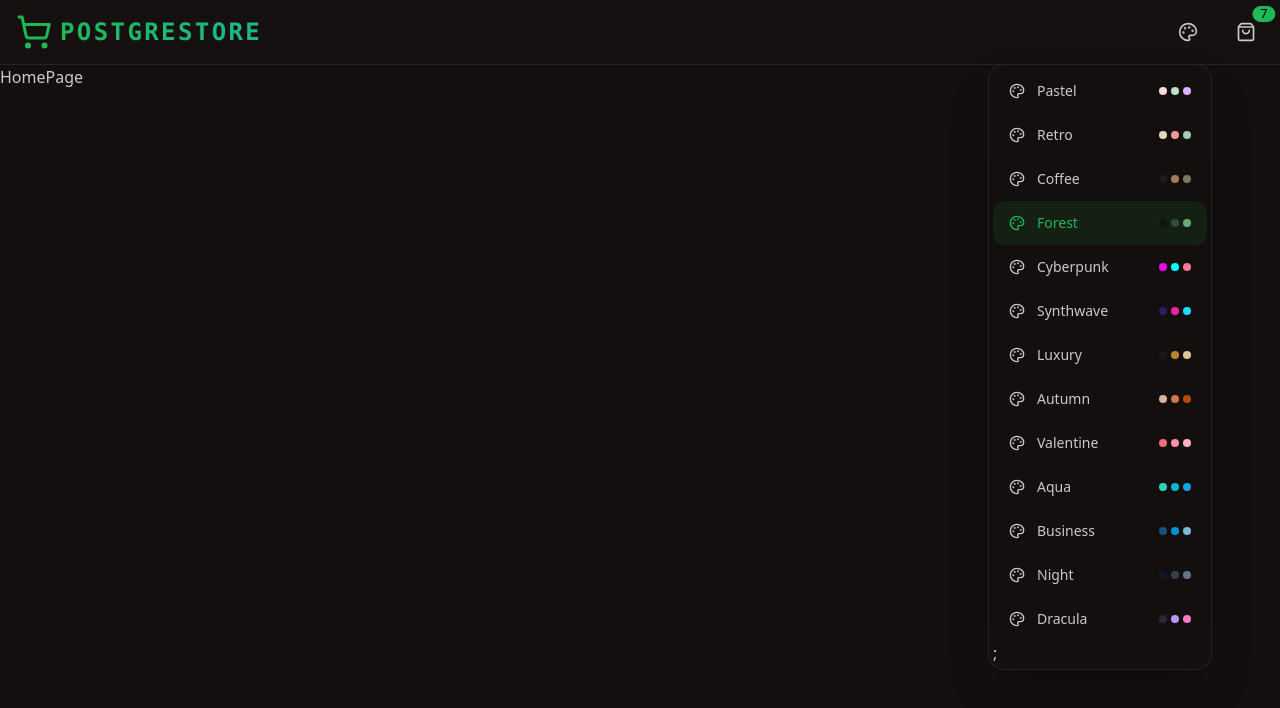
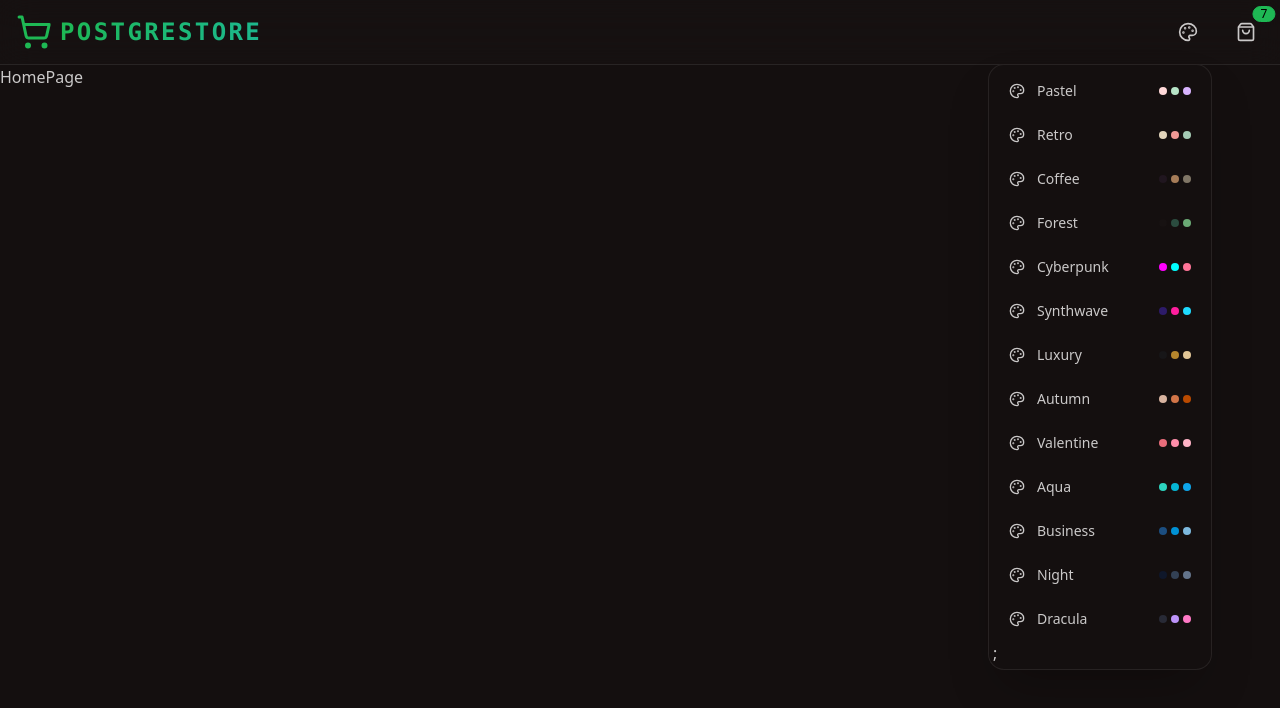
Before and after one commit to hamiltonsouza/pern-project, a React app in the folder frontend/: page / in a window 1280 px wide. Both pictures are taken after a click on the button 1188 px from the left and 32 px from the top of the page. Shown: the top 708 px of the page. Built offline with nearby package versions, Linux system fonts and the light colour scheme; the HTML template or start-up script is replaced by a standard one.

Commit message:
Add theme selector function

```diff
--- a/frontend/src/components/ThemeSelector.jsx
+++ b/frontend/src/components/ThemeSelector.jsx
@@ -1,15 +1,18 @@
 import { PaletteIcon } from "lucide-react";
 import { THEMES } from "../constants/index.js";
+import { useThemeStore } from "../store/useThemeStore.js";
 
 function ThemeSelector() {
-    const theme = "forest";
+    const { theme, setTheme } = useThemeStore;
     return (
         <div className="dropdown dropdown-end">
             <button tabIndex={0} className="btn btn-ghost btn-circle">
                 <PaletteIcon className="size-5" />
             </button>
             <div tabIndex={0}
-                className="dropdown-content mt-2 p-1 shadow-2xl bg-base-200 backdrop-blur-lg rounded-2xl w-56 border border-base-content/10">
+                className="dropdown-content mt-2 p-1 shadow-2xl bg-base-200 backdrop-blur-lg rounded-2xl
+                w-56 border border-base-content/10"
+            >
                 {THEMES.map(themeOption => (
                     <button
                         key={themeOption.name}
@@ -17,6 +20,7 @@ function ThemeSelector() {
                             w-full px-4 py-3 rounded-xl flex items-center gap-3 transition-colors
                             ${theme === themeOption.name ? "bg-primary/10 text-primary" : "hover:bg-base-content/5"}
                             `}
+                        onClick={() => setTheme(themeOption.name)}
                     >
                         <PaletteIcon className="size-4" />
                         <span className="text-sm font-medium">{themeOption.label}</span>
--- /dev/null
+++ b/frontend/src/store/useThemeStore.js
@@ -0,0 +1,6 @@
+import { create } from "zustand";
+
+export const useThemeStore = create((set) => ({
+    theme: "forest",
+    setTheme: (theme) => set({theme}),
+}));
```
Lines whose indentation alone changed are shown as unchanged.
